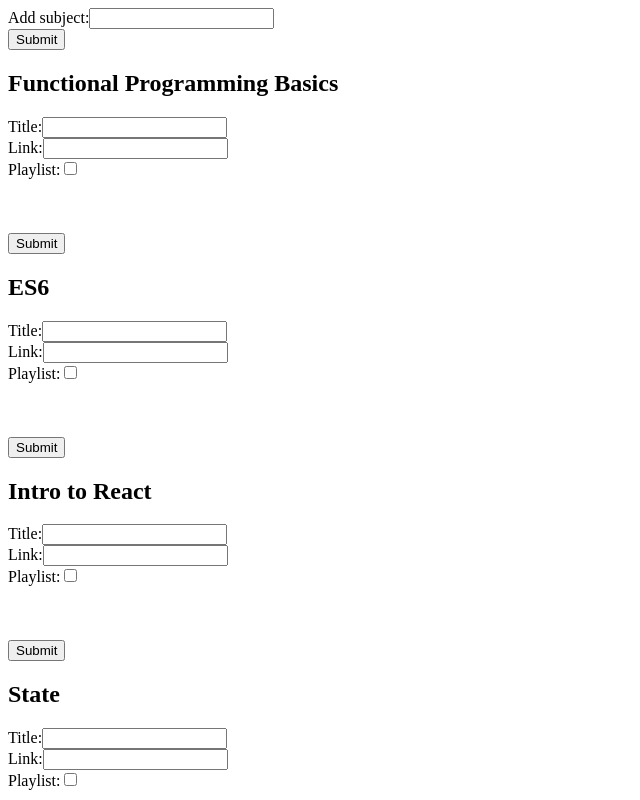
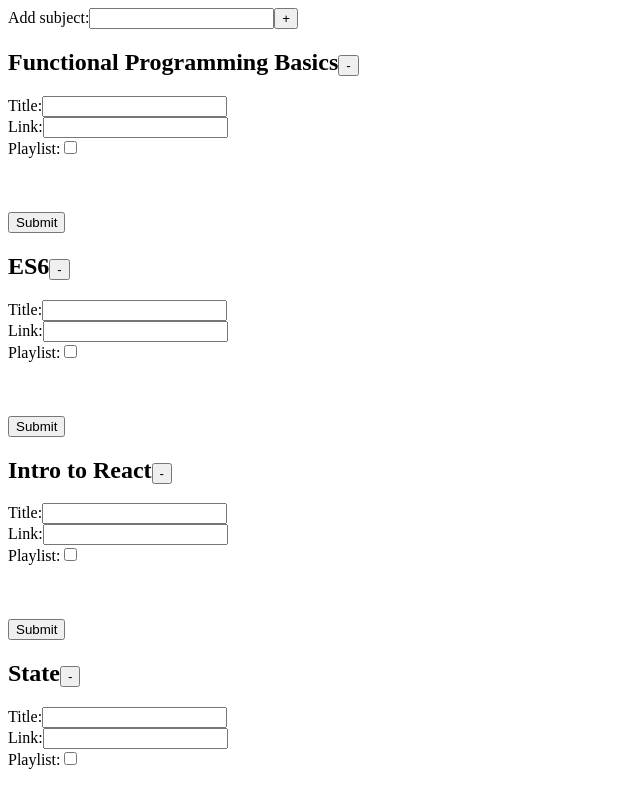
Before and after one commit to mendozaline/bookmark-manager, a React (Create React App) app: page / in a window 1280 px wide. Shown: the top 800 px of the page, without its empty margins (0-640 px from the left). Built offline with nearby package versions, Linux system fonts and the light colour scheme.

Commit message:
Add ability to delete subject

```diff
--- a/src/App.js
+++ b/src/App.js
@@ -8,6 +8,7 @@
 
     this.addNewRes = this.addNewRes.bind(this)
     this.addNewSub = this.addNewSub.bind(this)
+    this.removeSub = this.removeSub.bind(this)
 
     this.state = {
       subject: '',
@@ -307,6 +308,12 @@
     console.log('a: ', this.state)
   }
 
+  removeSub(index){
+    const tempSt = this.state
+    tempSt.resources.splice(index, 1)
+    this.setState(tempSt)
+  }
+
   render() {
 //    console.log("state: ", this.state.resources)
 
@@ -317,7 +324,12 @@
         {
           this.state.resources.map((r, i) => {
             return(
-              <Subject key={i} i={i} addRes={this.addNewRes} subject={r}/>
+              <Subject
+                key={i}
+                i={i}
+                addRes={this.addNewRes}
+                removeSub={this.removeSub}
+                subject={r}/>
             )
           })
         }
--- a/src/components/AddSubject.js
+++ b/src/components/AddSubject.js
@@ -41,10 +41,9 @@
           type="string"
           value={this.state.subject}
           onChange={this.handleTyping} />
+        <button id="add" onClick={this.handleSubmit}>+</button>
+        <br />
 
-          <br />
-
-        <button onClick={this.handleSubmit}>Submit</button>
       </form>
 
     ) //end return
--- a/src/components/Subject.js
+++ b/src/components/Subject.js
@@ -11,6 +11,7 @@
     this.dropDownSub = this.dropDownSub.bind(this)
     this.updatePlaylistObj = this.updatePlaylistObj.bind(this)
     this.insertPlaylistObj = this.insertPlaylistObj.bind(this)
+    this.handleDel = this.handleDel.bind(this)
 
     this.state = {
       isClicked: false,
@@ -111,6 +112,11 @@
     })
   }
 
+  handleDel(event) {
+    event.preventDefault()
+    this.props.removeSub(this.props.i)
+  }
+
   render() {
 
     let resources = null
@@ -189,6 +195,7 @@
       <div>
         <h2 onClick={this.handleClick}>
           {this.props.subject.subject}
+          <button id="del" onClick={this.handleDel}>-</button>
         </h2>
 
         <ul>
```
